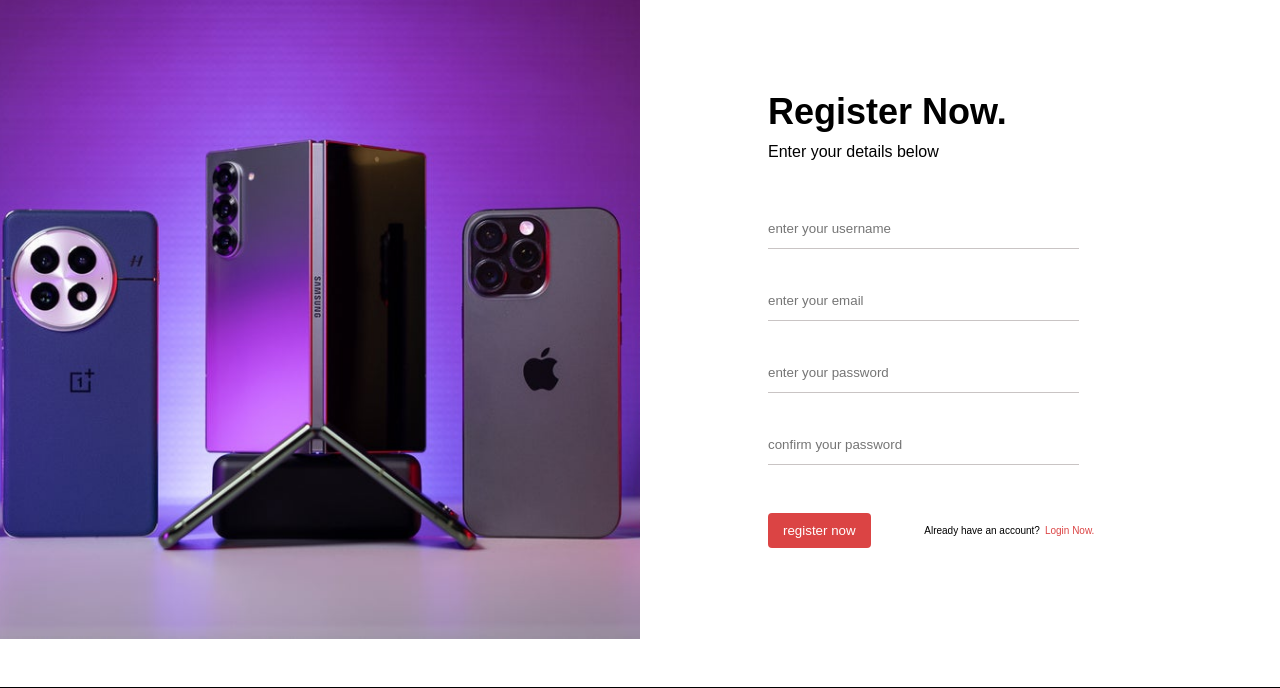
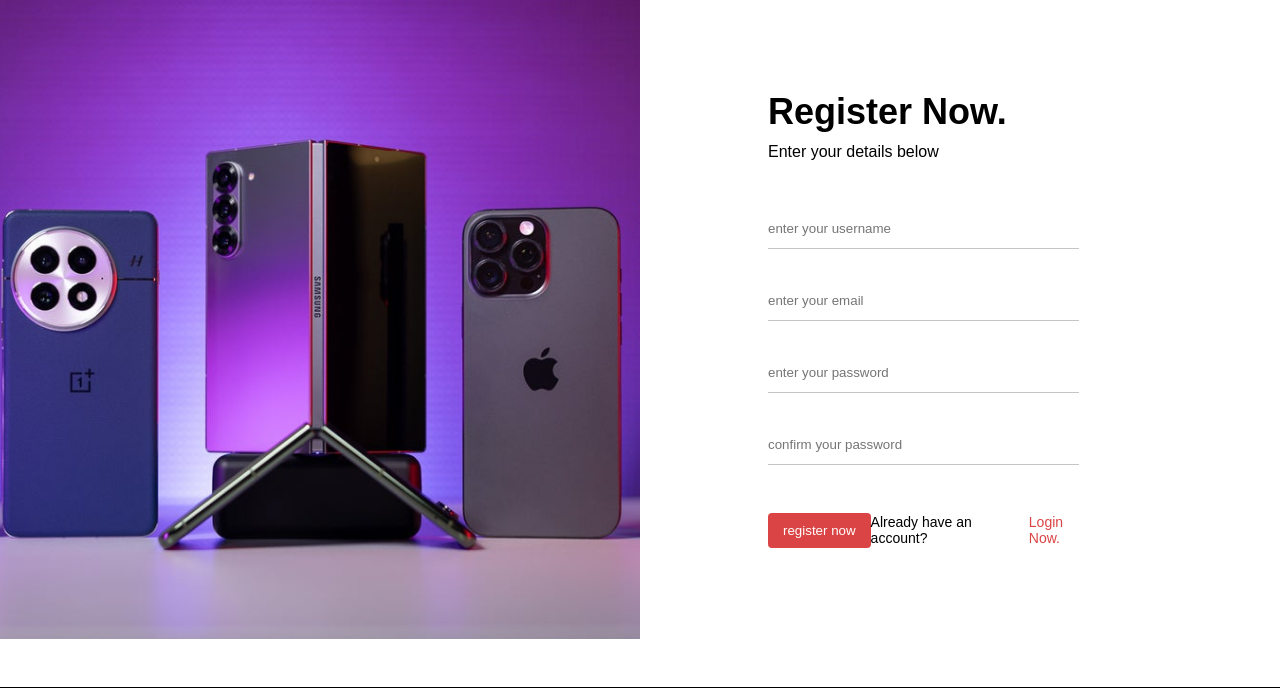
Before and after one commit to bishwaschhantyal/Ecommerce, a PHP site: page /user_register.php in a window 1280 px wide. Shown: the part 149-837 px from the top of the page. Run offline with PHP 8.4, Linux system fonts and the light colour scheme; data that the repository does not hold is empty; some libraries are stand-ins or nearby versions.

Commit message:
some minor css changes

```diff
--- a/css/login.css
+++ b/css/login.css
@@ -95,12 +95,12 @@
 
 
 .bottom-content p {
-    font-size: 10px;
+    font-size: 14px;
 
 }
 
 .bottom-content a {
     color: #db4444;
-    font-size: 10px;
+    font-size: 14px;
 
 }
--- a/css/order.css
+++ b/css/order.css
@@ -3,9 +3,9 @@
     margin: 0;
 }
 
-.empty {
+/* .empty {
     background-color: #db4444;
     padding: 8px 30px;
     border-radius: 4px;
     margin: 16px 0px;
-}
+} */
--- a/css/register.css
+++ b/css/register.css
@@ -96,12 +96,12 @@
 
 
 .bottom-content p {
-    font-size: 10px;
+    font-size: 14px;
 
 }
 
 .bottom-content a {
     color: #db4444;
-    font-size: 10px;
+    font-size: 14px;
 
 }
--- a/orders.php
+++ b/orders.php
@@ -45,7 +45,7 @@ if (isset($_SESSION['user_id'])) {
          <?php
          if ($user_id == '') {
             echo '<a href="user_login.php" class="empty" style:" background-color: #db4444;
-    padding: 8px 30px;">please login to see your orders</a>';
+    padding: 8px 30px; margin-top:20px; color:white">please login to see your orders</a>';
          } else {
             $select_orders = $conn->prepare("SELECT * FROM `orders` WHERE user_id = ?");
             $select_orders->execute([$user_id]);
```
